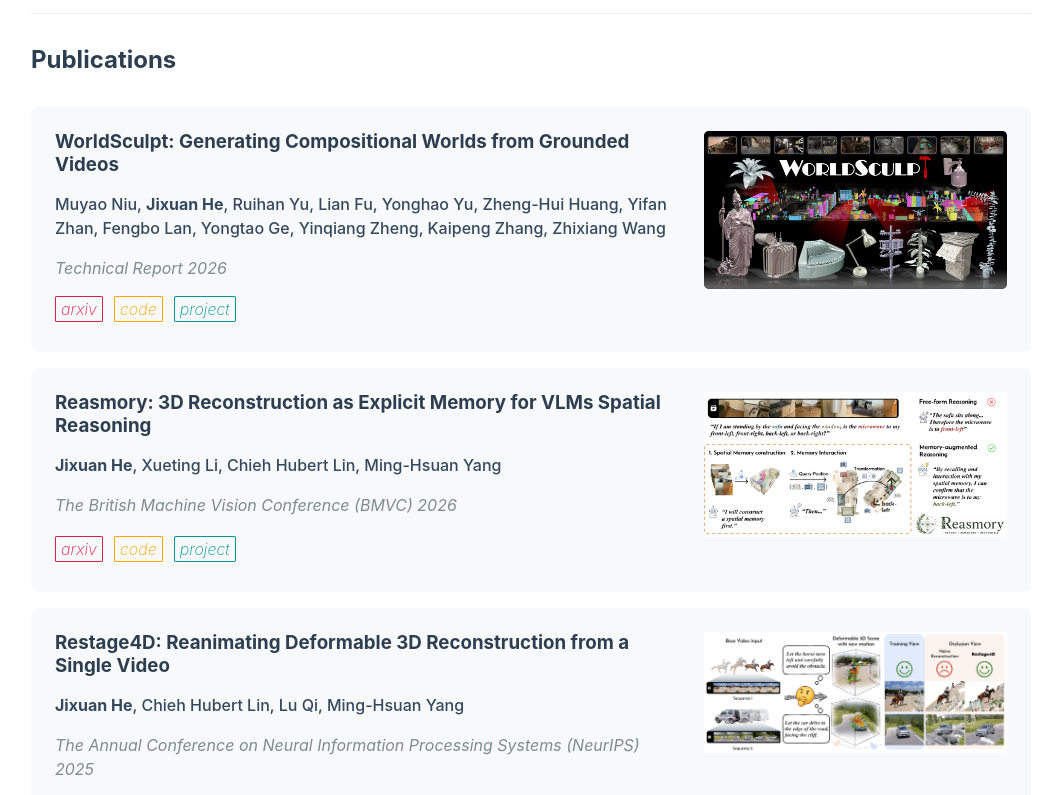
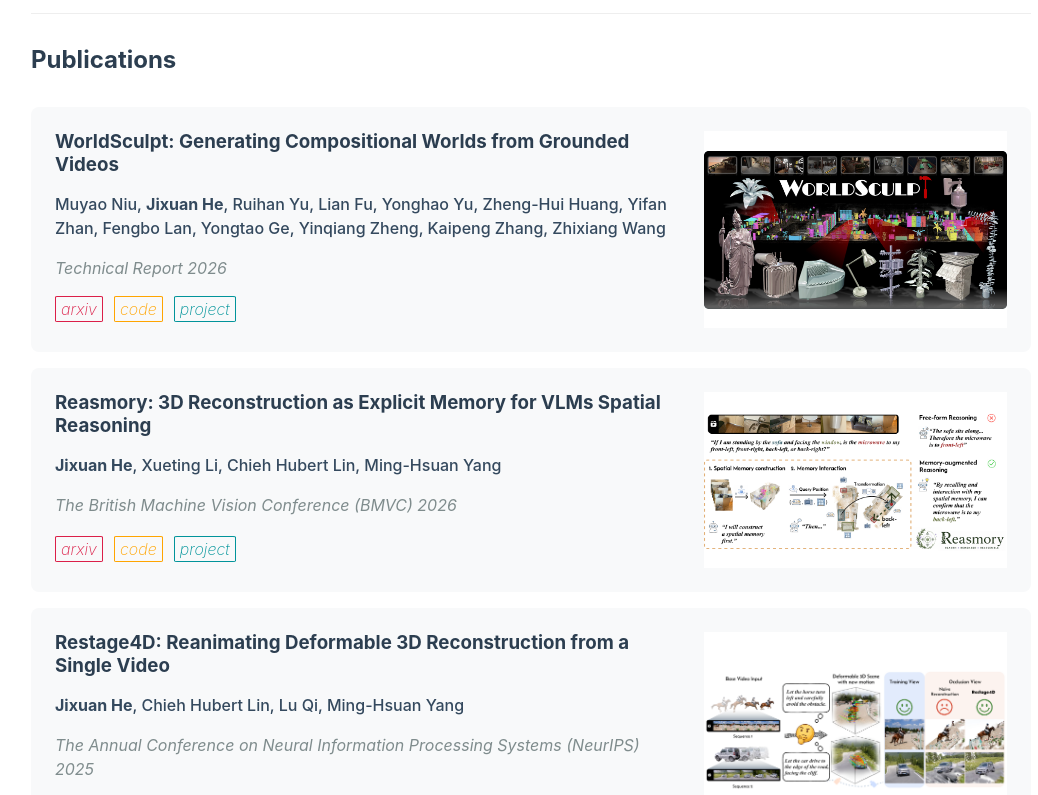
Before and after one commit to KaKituken/home, a Vue app: page /#/ in a window 1280 px wide. Shown: the part 960-1755 px from the top of the page, without its empty margins (109-1147 px from the left). Built offline with nearby package versions, Linux system fonts and the light colour scheme.

Commit message:
fix: white background

```diff
--- a/src/components/Publications.vue
+++ b/src/components/Publications.vue
@@ -268,9 +268,9 @@ const highlightedPublications = computed(() => {
 
 .publication-preview {
   flex: 1 0 200px;
-  align-self: flex-start;
+  align-self: stretch;
   display: flex;
-  align-items: flex-start;
+  align-items: center;
   background-color: white;
 }
 
```
